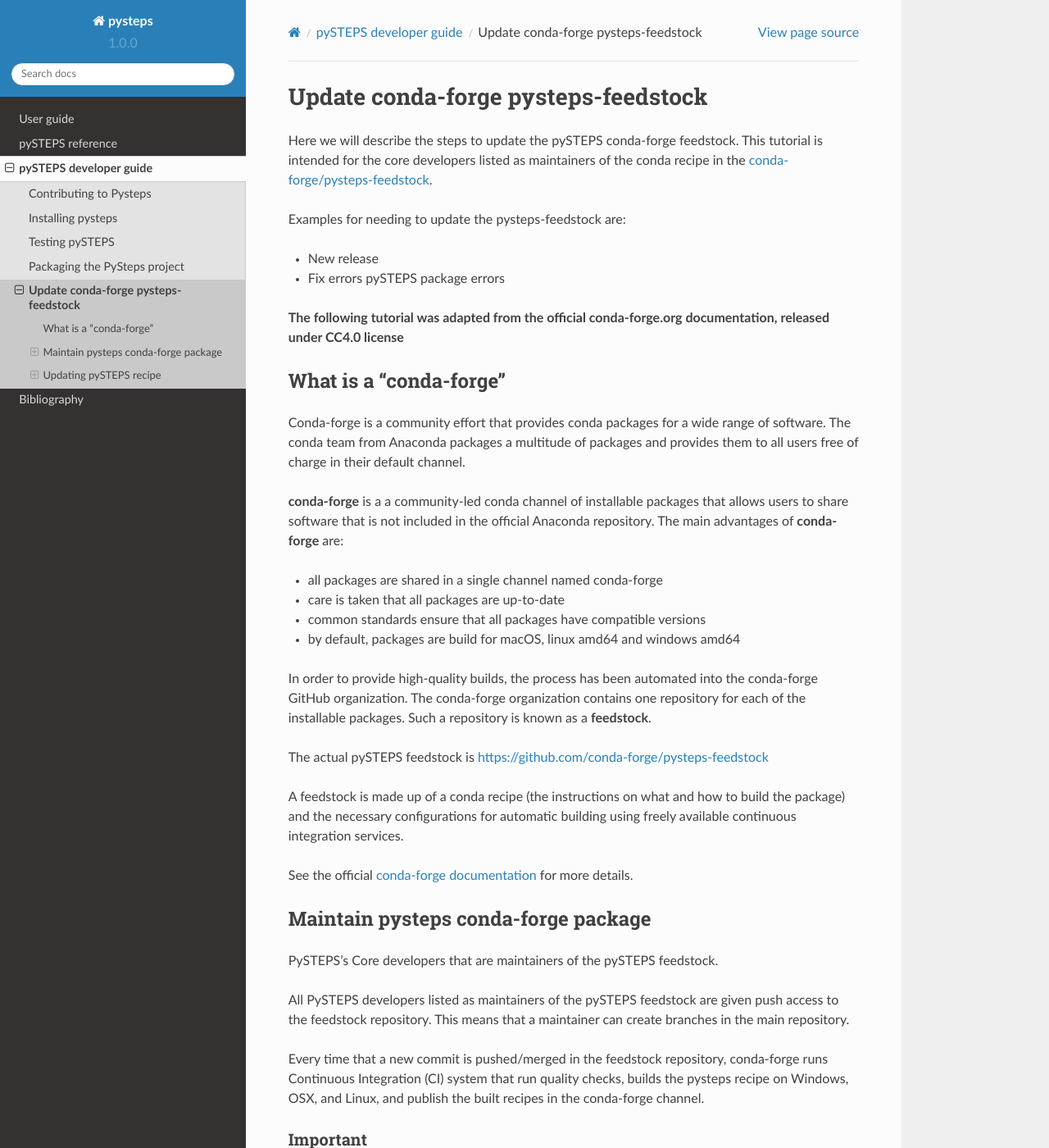
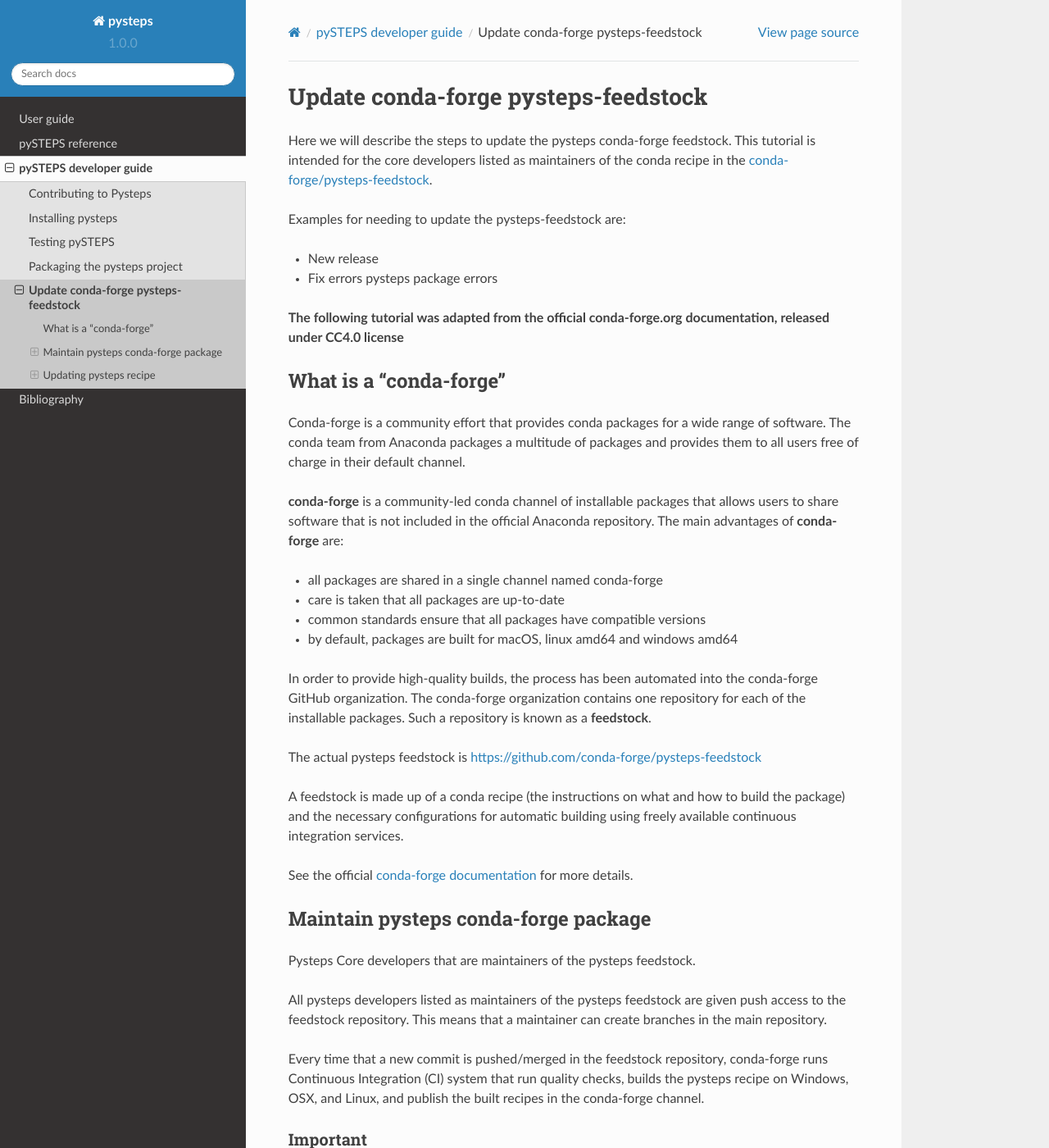
Before and after one commit to pySTEPS/pysteps, a Sphinx documentation site: the page built from doc/source/developer_guide/update_conda_forge.rst, in a window 1280 px wide and 1400 px high. Shown: the whole window at 82% size. Built offline with Sphinx 7.4.7 and the Read the Docs theme 2.0.0, drawn with Linux system fonts in a browser that asks for light colours; pages that are not in the unit, such as notebooks, are missing from menus; some of the changed text lies outside the part shown.

Commit message:
Fix typos

```diff
--- a/doc/source/developer_guide/update_conda_forge.rst
+++ b/doc/source/developer_guide/update_conda_forge.rst
@@ -6,14 +6,14 @@
 .. _pysteps-feedstock: https://github.com/conda-forge/pysteps-feedstock
 .. _`conda-forge/pysteps-feedstock`: https://github.com/conda-forge/pysteps-feedstock
 
-Here we will describe the steps to update the pySTEPS conda-forge feedstock.
+Here we will describe the steps to update the pysteps conda-forge feedstock.
 This tutorial is intended for the core developers listed as maintainers of the
 conda recipe in the `conda-forge/pysteps-feedstock`_.
 
 Examples for needing to update the pysteps-feedstock are:
 
 * New release
-* Fix errors pySTEPS package errors
+* Fix errors pysteps package errors
 
 **The following tutorial was adapted from the official conda-forge.org documentation, released
 under CC4.0 license**
@@ -25,19 +25,19 @@
 The conda team from Anaconda packages a multitude of packages and provides them to all users
 free of charge in their default channel.
 
-**conda-forge** is a a community-led conda channel of installable packages that allows users to share software
+**conda-forge** is a community-led conda channel of installable packages that allows users to share software
 that is not included in the official Anaconda repository. The main advantages of **conda-forge** are:
 
 - all packages are shared in a single channel named conda-forge
 - care is taken that all packages are up-to-date
 - common standards ensure that all packages have compatible versions
-- by default, packages are build for macOS, linux amd64 and windows amd64
+- by default, packages are built for macOS, linux amd64 and windows amd64
 
 In order to provide high-quality builds, the process has been automated into the conda-forge GitHub organization.
 The conda-forge organization contains one repository for each of the installable packages.
 Such a repository is known as a **feedstock**.
 
-The actual pySTEPS feedstock is https://github.com/conda-forge/pysteps-feedstock
+The actual pysteps feedstock is https://github.com/conda-forge/pysteps-feedstock
 
 A feedstock is made up of a conda recipe (the instructions on what and how to build the package) and the
 necessary configurations for automatic building using freely available continuous integration services.
@@ -48,9 +48,9 @@
 Maintain pysteps conda-forge package
 ====================================
 
-PySTEPS's Core developers that are maintainers of the pySTEPS feedstock.
+Pysteps Core developers that are maintainers of the pysteps feedstock.
 
-All PySTEPS developers listed as maintainers of the pySTEPS feedstock are given push access to the feedstock repository.
+All pysteps developers listed as maintainers of the pysteps feedstock are given push access to the feedstock repository.
 This means that a maintainer can create branches in the main repository.
 
 Every time that a new commit is pushed/merged in the feedstock repository, conda-forge runs Continuous Integration (CI)
@@ -120,20 +120,20 @@
     * Create a pull request via the web interface
 
 
-Updating pySTEPS recipe
+Updating pysteps recipe
 =======================
 
 The pysteps-feedstock_ should be updated when:
 
 * We release a new pysteps version
-* Need to fix errors in the pySTEPS package
+* Need to fix errors in the pysteps package
 
 New release
 -----------
 
 When a new pysteps version is released, before update the pysteps feedstock, the new version needs to be uploaded
 to the Python Package Index (PyPI) (see :ref:`pypi_relase` for more details).
-This step is needed because the conda recipe uses the PyPI to build the pySTEPS conda package.
+This step is needed because the conda recipe uses the PyPI to build the pysteps conda package.
 
 Once the new version is available in the PyPI, the conda recipe in pysteps-feedstock/recipe/meta.yaml
 needs to be updated by:
@@ -142,7 +142,7 @@
 
 #. Checking the dependencies
 
-#. When the package version changes,reset the build number back to 0.
+#. When the package version changes, reset the build number back to 0.
 
 The build number is increased when the source code for the package has not changed but you need to make a
 new build. As a rule of thumb, the build number is increased whenever a new package with the same version needs to
```
Also changed, not shown: other parts of doc/source/developer_guide/update_conda_forge.rst (+2 -2 lines), doc/source/developer_guide/pypi.rst (+7 -5 lines).
